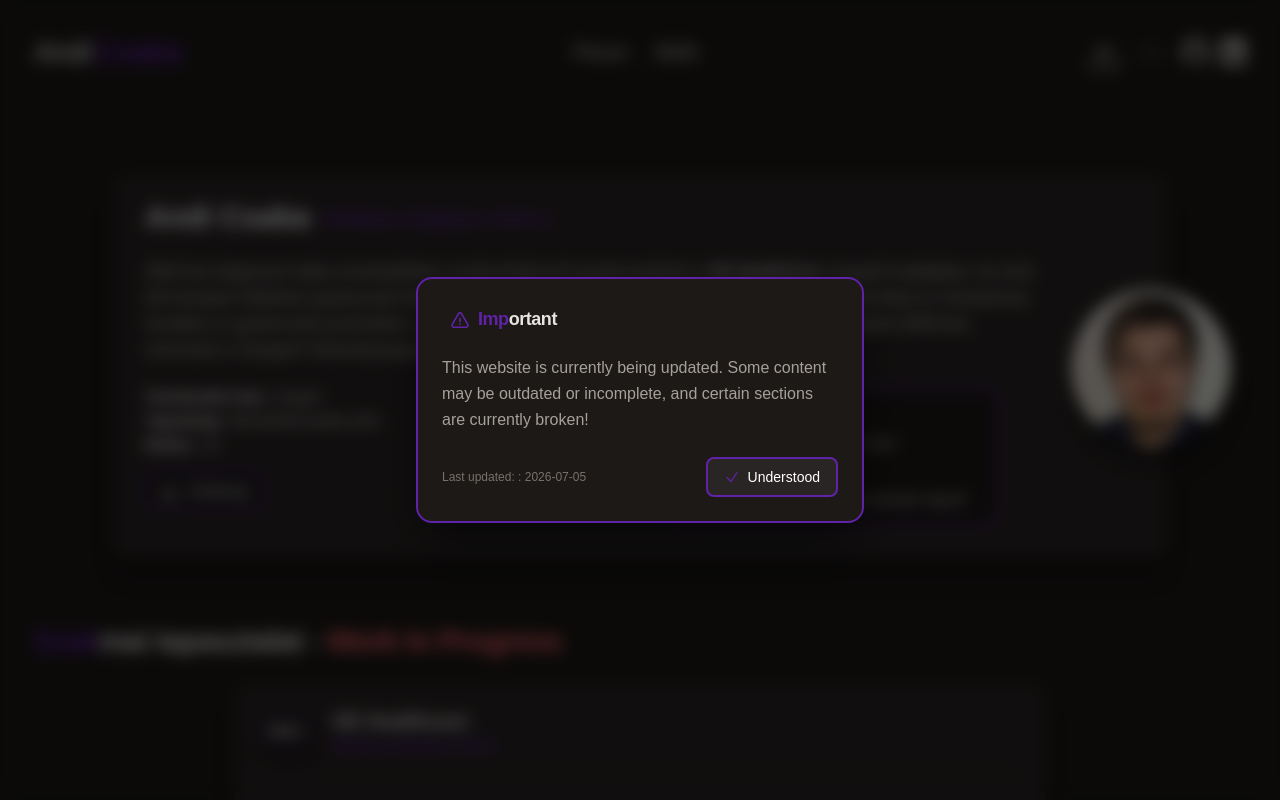
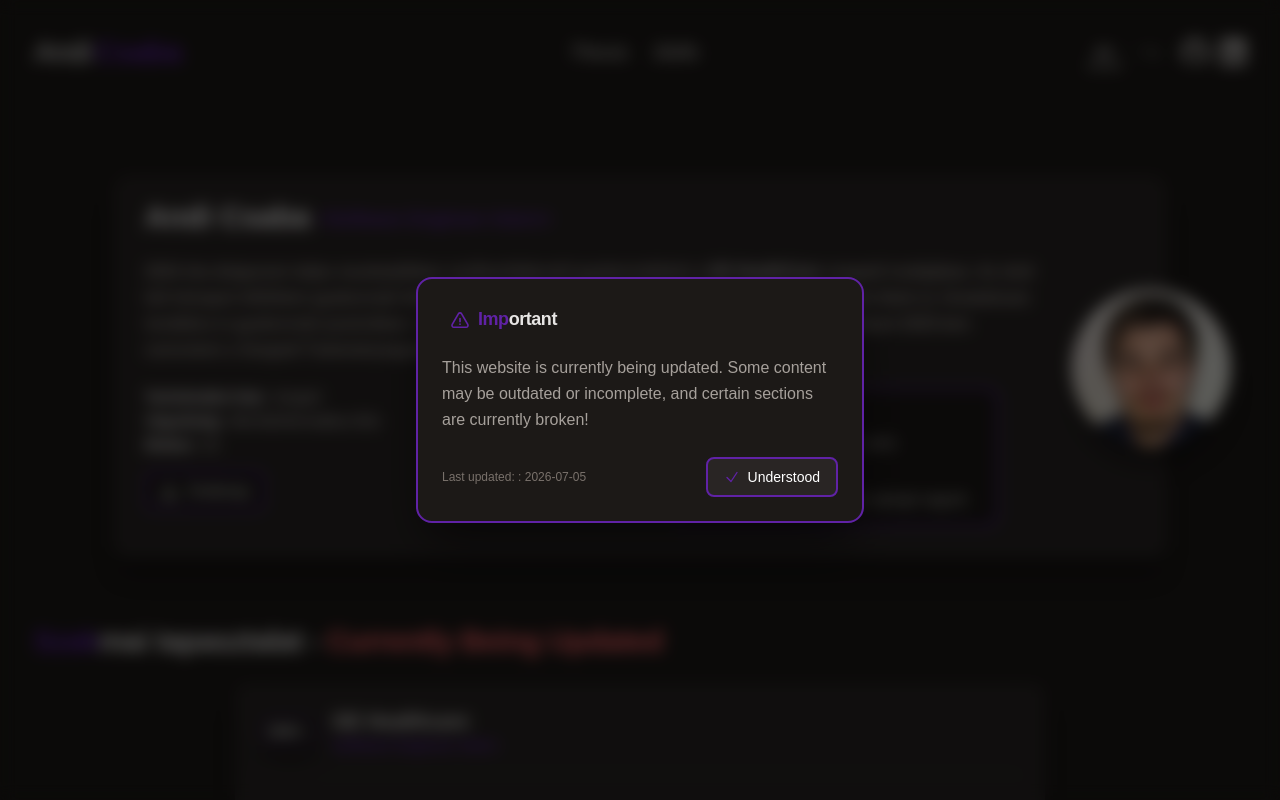
Before and after one commit to CsabaAndi/BrewlessPub, a Next.js app in the folder frontend/: page / in a window 1280 px wide. Shown: the top 800 px of the page. Built offline with nearby package versions, Linux system fonts and the light colour scheme.

Commit message:
one text removed, and one renamed

```diff
--- a/frontend/src/components/About/Thesis.tsx
+++ b/frontend/src/components/About/Thesis.tsx
@@ -51,9 +51,7 @@ function Thesis() {
                         ))}
                     </div>
                     <div className="sm:col-span-3 rounded-xl border-2 border-color-main bg-stone-900 p-4 sm:p-6 shadow-xl shadow-black/30">
-                        <p className="mb-3 text-center font-bold text-stone-200">
-                            Folyamatban <span className="text-yellow-500">!</span>
-                        </p>
+                        <p className="mb-3 text-center font-bold text-stone-200"></p>
                         <ul className="space-y-3 text-sm text-stone-300 list-disc list-inside">
                             <li>
                                 Cél: minél pontosabb modellek alkotása labdarúgás meccsek
--- a/frontend/src/components/About/Work.tsx
+++ b/frontend/src/components/About/Work.tsx
@@ -24,7 +24,7 @@ function Work() {
         <section id='sect_xxx_work' className='px-4 mb-12 sm:p-0 sm:px-4 md:px-8'>
             <h2 className='pb-4 sm:pb-6 text-2xl font-extrabold tracking-tight text-stone-200 sm:text-3xl'>
                 <span className='text-color-main'>Szak</span>
-                mai tapasztalat - <span className="text-red-400">Work In Progress</span>
+                mai tapasztalat - <span className="text-red-400">Currently Being Updated</span>
             </h2>
             <div className='grid grid-cols-1 lg:grid-cols-6 md:grid-cols-8 sm:grid-cols-6'>
                 <div className='lg:col-span-4 lg:col-start-2 md:col-span-6 md:col-start-2 sm:col-span-6 sm:col-start-1'>
```
